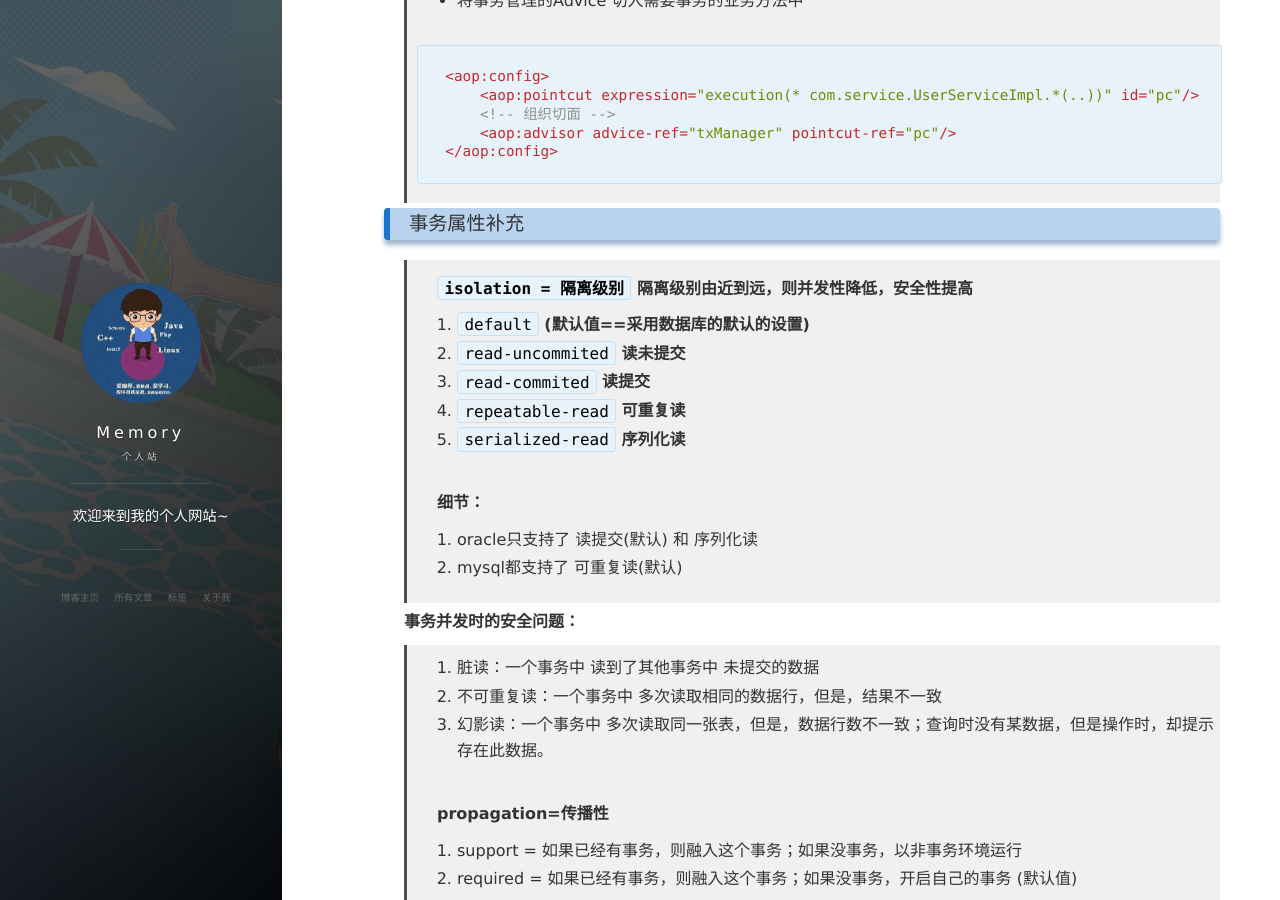
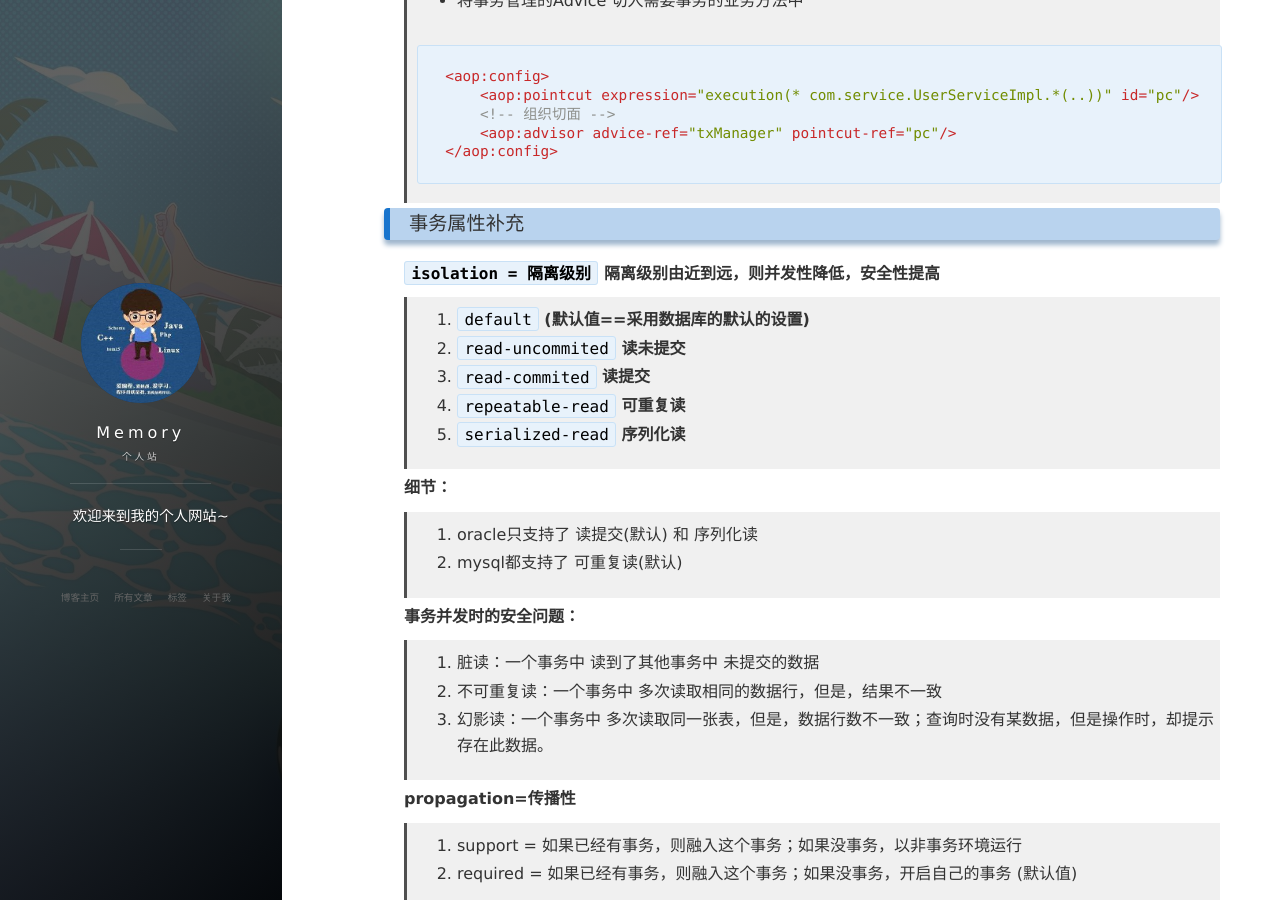
Before and after one commit to dhshenc/dhshenc.github.io, a Jekyll site: the page built from _posts/Spring/2019-11-03-Spring中MyBatis的事务控制.md, in a window 1280 px wide and 900 px high, scrolled down 753 px. Built offline with Jekyll 4.4.1, drawn with Linux system fonts in a browser that asks for light colours; nearby versions of some CDN libraries; comment, search, counter and statistics services are not loaded.

Commit message:
修改spring中mybatis的食物控制

````diff
--- a/_posts/Spring/2019-11-03-Spring中MyBatis的事务控制.md
+++ b/_posts/Spring/2019-11-03-Spring中MyBatis的事务控制.md
@@ -22,7 +22,7 @@ tag: Spring
 > * 基于事务管理器，进一步定制，生成一个额外功能：Advice。
 > * 此Advice可以切入任何需要事务的方法，通过事务管理器为方法控制事务。
 
->```xml
+> ```xml
 > <tx:advice id="txManager" transaction-manager="tx">
 > 	<tx:attributes>
 > 		<!-- 如果 此事务管理可能切入此方法，则可以为此方法，单独定制事务属性 -->
@@ -53,14 +53,14 @@ tag: Spring
 
 ### 事务属性补充
 
-> **`isolation = 隔离级别` 隔离级别由近到远，则并发性降低，安全性提高**
+**`isolation = 隔离级别` 隔离级别由近到远，则并发性降低，安全性提高**
 > 1. `default` **(默认值==采用数据库的默认的设置)**
 > 2. `read-uncommited`  **读未提交**
 > 3. `read-commited`      **读提交**
 > 4. `repeatable-read`  **可重复读**
 > 5. `serialized-read`  **序列化读**
 
-> **细节：**
+**细节：**
 > 1. oracle只支持了  读提交(默认)  和   序列化读
 > 2. mysql都支持了  可重复读(默认)
 
@@ -69,15 +69,15 @@ tag: Spring
 > 2. 不可重复读：一个事务中 多次读取相同的数据行，但是，结果不一致
 > 3. 幻影读：一个事务中 多次读取同一张表，但是，数据行数不一致；查询时没有某数据，但是操作时，却提示存在此数据。
 
-> **propagation=传播性**
+**propagation=传播性**
 > 1. support = 如果已经有事务，则融入这个事务；如果没事务，以非事务环境运行
 > 2. required = 如果已经有事务，则融入这个事务；如果没事务，开启自己的事务 (默认值)
 
-> **read-only:读写性**
+**read-only:读写性**
 > 1. true:只读事务，事务中只出现查询行为
 > 2. false：读写事务，事务中可以出现curd行为（默认值）
 
-> **rollback-for:回滚时刻**
+**rollback-for:回滚时刻**
 > 1. 如果事务中抛出 运行时异常(RuntimeException),则自动回滚
 > 2. 如果事务中抛出 已检查异常(非运行时异常 Exception)，不会自动回滚，而是默认提交事务
 >   - rollback-for="SQLException"
@@ -154,4 +154,4 @@ tag: Spring
 
 <br>
 
-转载请注明：[Memory的博客](https://www.shendonghai.com) » [点击阅读原文]()
+转载请注明：[Memory的博客](https://www.shendonghai.com) » [点击阅读原文](http://www.shendonghai.com/2019/11/Spring%E4%B8%ADMyBatis%E7%9A%84%E4%BA%8B%E5%8A%A1%E6%8E%A7%E5%88%B6/)
````
